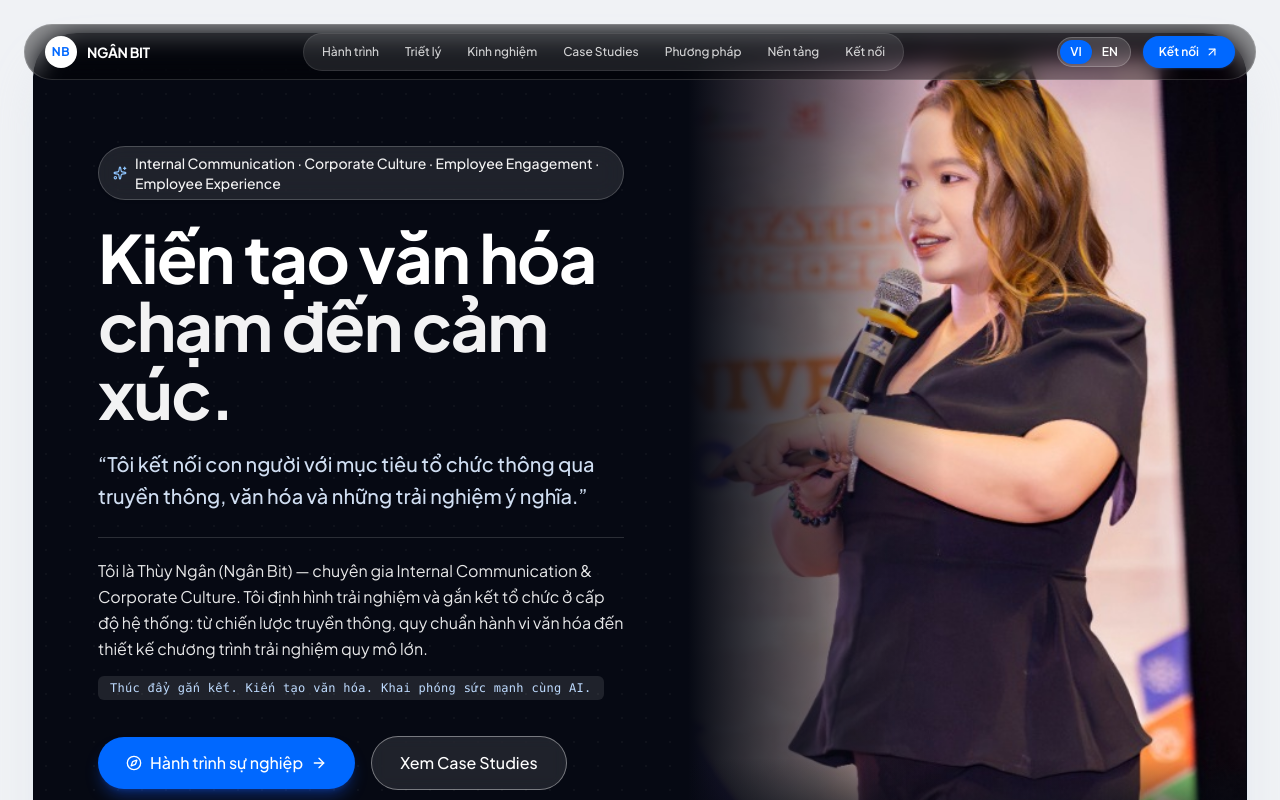
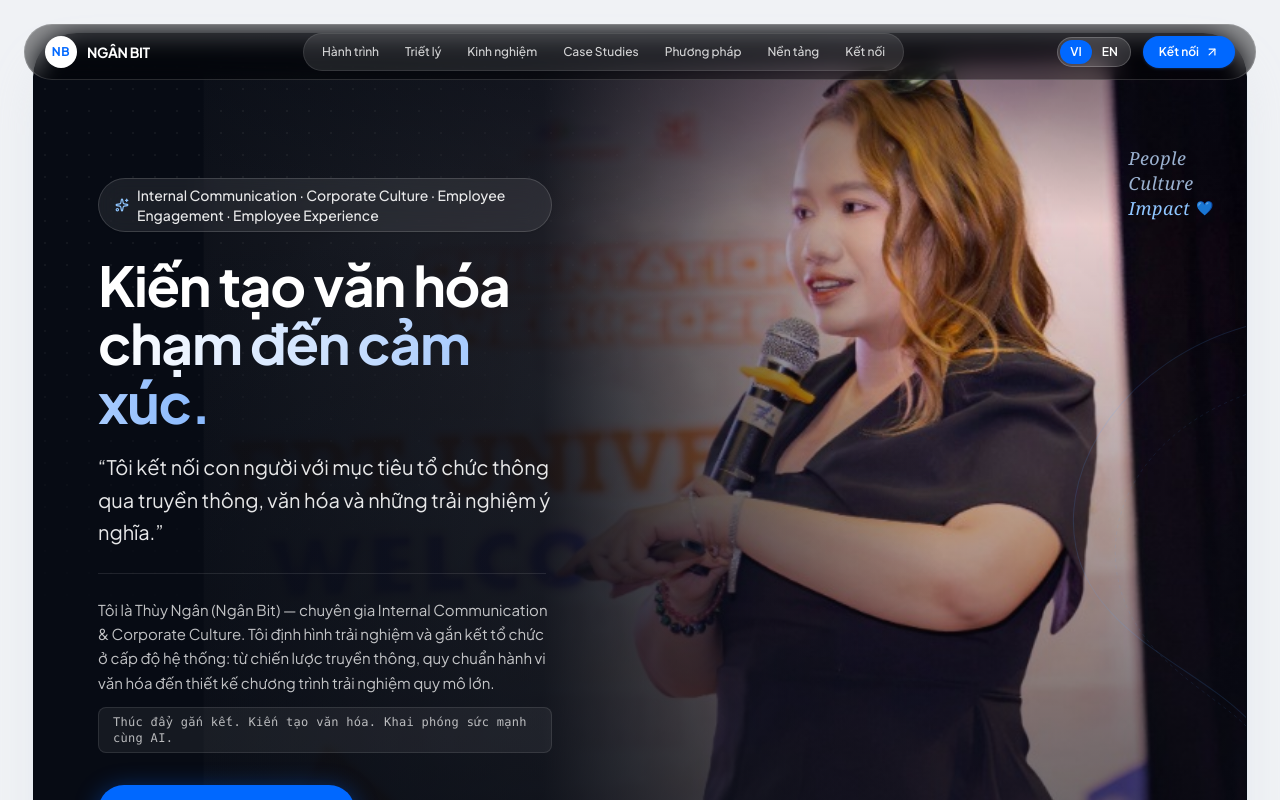
Before and after one commit to nngandang-alt/NganBit-personal-website, a React (Vite) app: page / in a window 1280 px wide. Shown: the top 800 px of the page. Built offline with nearby package versions, Linux system fonts and the light colour scheme.

Commit message:
fix(hero): match reference mockup composition with seamless background, right focal point, 2-line blue headline accent, and editorial details

```diff
--- a/src/components/Hero.tsx
+++ b/src/components/Hero.tsx
@@ -18,87 +18,138 @@ export const Hero: React.FC<HeroProps> = ({
   return (
     <section
       id="hero"
-      className="relative w-full min-h-[85vh] lg:min-h-[90vh] flex flex-col lg:flex-row items-stretch overflow-hidden rounded-[28px] sm:rounded-[36px] lg:rounded-[44px] text-white select-none border border-black/10 shadow-2xl bg-[#060913]"
+      className="relative w-full min-h-[88vh] lg:min-h-[92vh] flex flex-col justify-center overflow-hidden rounded-[28px] sm:rounded-[36px] lg:rounded-[44px] text-white select-none border border-black/10 shadow-2xl bg-[#070B14]"
     >
-      {/* Subtle Tech Grid Texture Across Hero Base */}
-      <div
-        className="absolute inset-0 opacity-[0.035] pointer-events-none bg-[radial-gradient(#ffffff_1px,transparent_1px)] [background-size:24px_24px] z-[1]"
-        aria-hidden="true"
-      />
-
       {/* ========================================================================= */}
-      {/* RIGHT PORTRAIT ZONE (Desktop: ~46% right-aligned / Mobile: Top stacked) */}
-      {/* Keeps original photo intact, centered on subject with zero dark wash on her */}
+      {/* 1. SEAMLESS PHOTOGRAPHIC BACKGROUND (Unified Canvas across the Hero)      */}
+      {/* Focal point centered at ~65-72% horizontal, with generous headroom at top */}
       {/* ========================================================================= */}
-      <div className="relative w-full h-[360px] sm:h-[440px] md:h-[480px] lg:h-full lg:w-[47%] xl:w-[46%] 2xl:w-[45%] lg:absolute lg:right-0 lg:top-0 lg:bottom-0 overflow-hidden pointer-events-none select-none z-[2] order-1 lg:order-2">
+      <div className="absolute inset-0 w-full h-full overflow-hidden pointer-events-none select-none">
         <img
           src={heroBgImage}
           alt="Đặng Vũ Thùy Ngân (Ngân Bit) - Internal Communication & Corporate Culture"
-          className="w-full h-full object-cover object-[52%_10%] sm:object-[52%_12%] lg:object-[52%_12%] transform scale-100"
+          className="w-full h-full object-cover object-[52%_4%] sm:object-[54%_6%] lg:object-[50%_4%] transform scale-[1.08] translate-x-[4%] sm:translate-x-[8%] lg:translate-x-[15%] xl:translate-x-[18%] translate-y-[2%] sm:translate-y-[2.5%] lg:translate-y-[3.5%]"
           id="hero-bg-img"
         />
 
-        {/* Desktop Left Fade: Smoothly dissolves the photo's left banner into the dark hero background */}
+        {/* Desktop Smooth Horizontal Fade: Dark on the left for text, seamlessly transparent at portrait */}
         <div
-          className="hidden lg:block absolute inset-y-0 left-0 w-36 sm:w-48 lg:w-64 bg-gradient-to-r from-[#060913] via-[#060913]/60 to-transparent z-10 pointer-events-none"
+          className="hidden lg:block absolute inset-0 bg-gradient-to-r from-[#070B14] via-[#070B14]/90 via-42% to-transparent to-75% pointer-events-none z-[1]"
           aria-hidden="true"
         />
 
-        {/* Bottom Fade: Anchors the portrait naturally into the card boundary */}
+        {/* Mobile/Tablet Vertical Fade: Keeps face clear at top, darkens below for text */}
         <div
-          className="absolute inset-x-0 bottom-0 h-28 sm:h-36 lg:h-28 bg-gradient-to-t from-[#060913] via-[#060913]/60 to-transparent z-10 pointer-events-none"
+          className="lg:hidden absolute inset-0 bg-gradient-to-b from-[#070B14]/35 via-[#070B14]/75 via-42% to-[#070B14] to-75% pointer-events-none z-[1]"
           aria-hidden="true"
         />
 
-        {/* Mobile Top Vignette: Ensures contrast behind the floating navbar on narrow viewports */}
+        {/* Soft atmospheric top-to-bottom vignette */}
         <div
-          className="lg:hidden absolute inset-x-0 top-0 h-24 bg-gradient-to-b from-black/45 via-black/20 to-transparent z-10 pointer-events-none"
+          className="absolute inset-0 bg-gradient-to-b from-[#070B14]/50 via-transparent via-20% to-[#070B14]/75 pointer-events-none z-[1]"
+          aria-hidden="true"
+        />
+
+        {/* Top-left subtle dotted matrix grid (as seen in reference mockup) */}
+        <div
+          className="absolute top-0 left-0 w-3/5 h-3/5 opacity-[0.05] pointer-events-none bg-[radial-gradient(#ffffff_1.2px,transparent_1.2px)] [background-size:22px_22px] [mask-image:radial-gradient(ellipse_at_top_left,white_25%,transparent_75%)] z-[1]"
           aria-hidden="true"
         />
       </div>
 
       {/* ========================================================================= */}
-      {/* LEFT CONTENT SAFE ZONE (Desktop: ~54% width / Mobile: Below portrait)     */}
-      {/* Strictly contains all text, pill, quote, bio, and CTAs - ZERO overlap    */}
+      {/* 2. RIGHT SIDE EDITORIAL ACCENTS (Exact Match to Reference Mockup)         */}
+      {/* "People Culture Impact 💙", subtle blue vector curves, & bottom quote    */}
       {/* ========================================================================= */}
-      <div className="relative z-20 w-full lg:w-[53%] xl:w-[54%] max-w-[700px] flex flex-col justify-center px-6 sm:px-10 md:px-12 lg:px-16 pt-4 sm:pt-6 lg:pt-28 pb-12 sm:pb-16 lg:pb-20 order-2 lg:order-1 -mt-12 sm:-mt-16 lg:mt-0">
+      <div className="hidden xl:flex flex-col items-start absolute right-8 2xl:right-14 top-28 2xl:top-32 text-left z-10 pointer-events-none select-none">
+        <span className="font-serif italic text-base lg:text-lg text-blue-200/80 tracking-wide leading-snug">
+          People
+        </span>
+        <span className="font-serif italic text-base lg:text-lg text-blue-200/80 tracking-wide leading-snug">
+          Culture
+        </span>
+        <span className="font-serif italic text-base lg:text-lg text-blue-300 font-medium tracking-wide leading-snug flex items-center gap-1.5">
+          Impact <span className="text-blue-400 not-italic text-sm">💙</span>
+        </span>
+      </div>
 
-        {/* Positioning Pill */}
-        <div className="inline-flex items-center gap-2 px-3.5 py-1.5 rounded-full bg-white/10 backdrop-blur-md border border-white/20 text-xs sm:text-sm font-medium text-white/95 mb-4 sm:mb-6 shadow-sm self-start">
+      <svg
+        className="hidden xl:block absolute right-0 top-1/4 w-[340px] 2xl:w-[420px] h-[500px] pointer-events-none z-[5] opacity-35 stroke-blue-400/40"
+        viewBox="0 0 400 500"
+        fill="none"
+        aria-hidden="true"
+      >
+        <path
+          d="M 400,20 C 260,60 180,180 200,280 C 220,380 340,420 400,480"
+          strokeWidth="1.2"
+        />
+        <path
+          d="M 400,100 C 290,140 230,230 250,320 C 270,410 360,450 400,490"
+          strokeWidth="0.8"
+          strokeDasharray="4 4"
+        />
+      </svg>
+
+      <div className="hidden xl:flex flex-col items-start absolute right-8 2xl:right-14 bottom-20 2xl:bottom-24 text-left z-10 pointer-events-none select-none">
+        <span className="text-xs 2xl:text-sm text-blue-200/75 font-normal tracking-wide leading-relaxed">
+          Turning
+        </span>
+        <span className="text-xs 2xl:text-sm text-blue-200/75 font-normal tracking-wide leading-relaxed">
+          People into
+        </span>
+        <span className="text-xs 2xl:text-sm text-blue-200/90 font-medium tracking-wide leading-relaxed">
+          Possibilities
+        </span>
+        <div className="w-6 h-[1.5px] bg-blue-400/50 mt-2" />
+      </div>
+
+      {/* ========================================================================= */}
+      {/* 3. LEFT CONTENT SAFE ZONE (Desktop: ~48-52% width / Strictly zero overlap) */}
+      {/* ========================================================================= */}
+      <div className="relative z-20 w-full lg:w-[50%] xl:w-[48%] max-w-[640px] px-6 sm:px-10 md:px-12 lg:px-16 pt-24 sm:pt-28 md:pt-32 lg:pt-36 pb-12 sm:pb-16 lg:pb-20 flex flex-col justify-center">
+
+        {/* Positioning Pill - Translucent glass treatment */}
+        <div className="inline-flex items-center gap-2 px-4 py-1.5 rounded-full bg-white/[0.08] hover:bg-white/[0.12] backdrop-blur-md border border-white/15 text-xs sm:text-sm font-medium text-white/90 mb-5 sm:mb-6 shadow-xs self-start transition-colors">
           <Sparkles className="w-3.5 h-3.5 text-blue-300 shrink-0" />
           <span>{PERSONAL_INFO.domains[lang]}</span>
         </div>
 
-        {/* Main Headline - Bold, commanding, and cleanly contained */}
+        {/* Main Headline - Exactly 2 lines on desktop with subtle icy-blue gradient on line 2 */}
         <h1
-          className="font-bold tracking-tight text-white leading-[1.02] text-[clamp(2.5rem,5.2vw,4.5rem)] text-left"
+          className="font-bold tracking-tight text-white leading-[1.06] text-[clamp(2.35rem,4.3vw,3.95rem)] text-left"
           id="hero-main-heading"
         >
-          {PERSONAL_INFO.heroHeadline[lang][0]}<br />
-          <span className="text-white/95">{PERSONAL_INFO.heroHeadline[lang][1]}</span>
+          <span>{PERSONAL_INFO.heroHeadline[lang][0]}</span>
+          <br />
+          <span className="bg-gradient-to-r from-white via-[#CBE0FE] to-[#88B8FD] bg-clip-text text-transparent">
+            {PERSONAL_INFO.heroHeadline[lang][1]}
+          </span>
         </h1>
 
-        {/* Core Positioning Quote */}
-        <p className="mt-4 sm:mt-5 text-base sm:text-lg lg:text-xl text-blue-100/95 font-medium leading-relaxed max-w-2xl">
+        {/* Core Positioning Quote - 2 lines, clean hierarchy */}
+        <p className="mt-4 sm:mt-5 text-base sm:text-lg lg:text-xl text-white/90 font-normal leading-relaxed max-w-xl">
           “{PERSONAL_INFO.corePositioning[lang]}”
         </p>
 
+        {/* Subtle Divider */}
+        <div className="w-full max-w-md h-[1px] bg-white/10 my-5 sm:my-6" />
+
         {/* Bio Summary & Tagline */}
-        <div className="mt-6 pt-5 border-t border-white/15 flex flex-col gap-2.5 max-w-xl">
-          <p className="text-sm sm:text-base text-white/90 leading-relaxed font-normal antialiased">
+        <div className="flex flex-col gap-3 max-w-lg">
+          <p className="text-sm sm:text-[15px] text-white/75 leading-relaxed font-normal antialiased">
             {PERSONAL_INFO.bioSummary[lang]}
           </p>
-          <div className="inline-flex items-center gap-2 self-start mt-1 px-3 py-1 rounded-md bg-white/10 text-xs font-mono text-blue-200 tracking-wide">
+          <div className="inline-flex items-center gap-2 self-start px-3.5 py-1.5 rounded-lg bg-white/[0.06] border border-white/10 text-xs font-mono text-white/70 tracking-wide">
             <span>{PERSONAL_INFO.tagline[lang]}</span>
           </div>
         </div>
 
-        {/* CTA Action Buttons - Strictly inside the left safe zone */}
-        <div className="mt-6 sm:mt-8 flex flex-wrap items-center gap-3.5 sm:gap-4 pt-1">
-          {/* Primary Button: Zalo-inspired Blue Pill */}
+        {/* CTA Action Buttons - Strictly in left zone */}
+        <div className="mt-7 sm:mt-8 flex flex-wrap items-center gap-3.5 sm:gap-4">
+          {/* Primary Button: Zalo-inspired Blue Pill with subtle glow */}
           <button
             onClick={onExploreStory}
-            className="group inline-flex items-center gap-2 bg-[#0068FF] hover:bg-[#0052CC] active:scale-95 text-white font-medium text-sm sm:text-base px-6 sm:px-7 py-3 sm:py-3.5 rounded-full shadow-lg shadow-blue-600/35 transition-all duration-200 cursor-pointer"
+            className="group inline-flex items-center gap-2 bg-[#0068FF] hover:bg-[#0052CC] active:scale-95 text-white font-medium text-sm sm:text-base px-6 sm:px-7 py-3 sm:py-3.5 rounded-full shadow-[0_4px_24px_rgba(0,104,255,0.45)] hover:shadow-[0_6px_30px_rgba(0,104,255,0.6)] transition-all duration-200 cursor-pointer"
             id="hero-cta-story"
           >
             <Compass className="w-4 h-4 transition-transform group-hover:rotate-45" />
@@ -106,10 +157,10 @@ export const Hero: React.FC<HeroProps> = ({
             <ArrowRight className="w-4 h-4 transition-transform group-hover:translate-x-1" />
           </button>
 
-          {/* Secondary Button: Subtle translucent */}
+          {/* Secondary Button: Subtle translucent glass */}
           <button
             onClick={onExploreCases}
-            className="inline-flex items-center justify-center bg-white/10 hover:bg-white/20 active:scale-95 text-white font-medium text-sm sm:text-base px-6 sm:px-7 py-3 sm:py-3.5 rounded-full border border-white/40 hover:border-white transition-all duration-200 backdrop-blur-sm cursor-pointer"
+            className="inline-flex items-center justify-center bg-white/[0.06] hover:bg-white/[0.12] active:scale-95 text-white font-medium text-sm sm:text-base px-6 sm:px-7 py-3 sm:py-3.5 rounded-full border border-white/20 hover:border-white/40 transition-all duration-200 backdrop-blur-sm cursor-pointer shadow-xs"
             id="hero-cta-cases"
           >
             <span>{lang === 'vi' ? 'Xem Case Studies' : 'View Case Studies'}</span>
```
